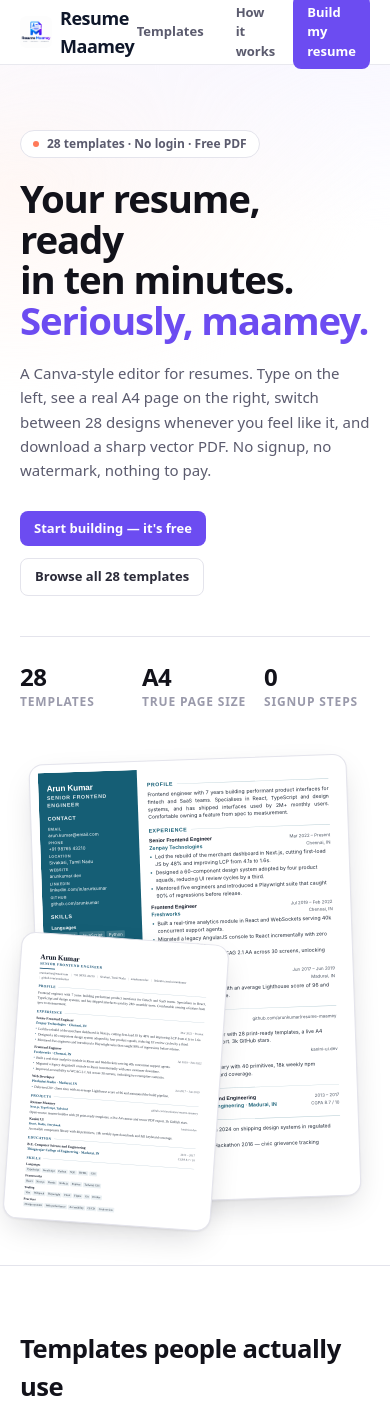
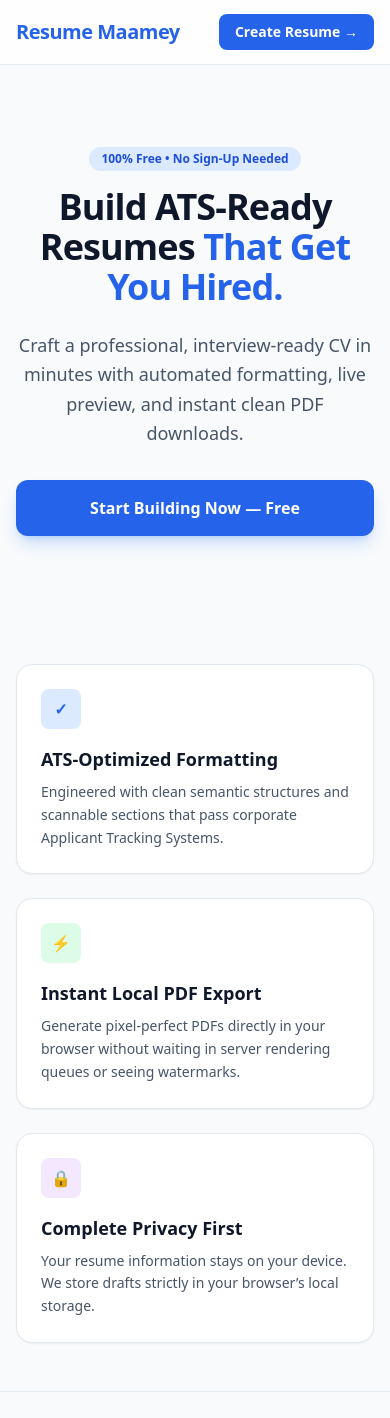
Before and after one commit to sundar-ms1/resume-maamey, a Next.js app: page / in a window 390 px wide. Shown: the top 1418 px of the page. Built offline with nearby package versions, Linux system fonts and the light colour scheme.

Commit message:
Implement full SEO layout with JSON-LD, keywords, FAQ, and footer links

```diff
--- a/app/layout.tsx
+++ b/app/layout.tsx
@@ -35,9 +35,38 @@ export default function RootLayout({
 }: {
   children: React.ReactNode;
 }) {
+  const jsonLd = {
+    '@context': 'https://schema.org',
+    '@type': 'WebApplication',
+    name: 'Resume Maamey',
+    url: 'https://resumemaamey.in',
+    applicationCategory: 'BusinessApplication',
+    operatingSystem: 'All',
+    browserRequirements: 'Requires JavaScript. Requires HTML5.',
+    offers: {
+      '@type': 'Offer',
+      price: '0',
+      priceCurrency: 'INR',
+    },
+    description:
+      'Free online ATS resume builder and CV maker with instant PDF download. No login or watermark required.',
+    featureList: [
+      'ATS-Friendly Resume Templates',
+      'Instant Client-Side PDF Generation',
+      'No Account or Sign-up Required',
+      'Privacy-focused Local Storage',
+    ],
+  };
+
   return (
     <html lang="en" className="scroll-smooth">
       <head>
+        {/* Structured Data (JSON-LD) for SEO Rich Snippets */}
+        <script
+          type="application/ld+json"
+          dangerouslySetInnerHTML={{ __html: JSON.stringify(jsonLd) }}
+        />
+
         {/* Google AdSense */}
         <script
           async
--- a/app/page.tsx
+++ b/app/page.tsx
@@ -1,262 +1,163 @@
-'use client';
+import type { Metadata } from 'next';
+import Link from 'next/link';
 
-import { NavLink } from '@/components/NavLink';
-import { useState } from 'react';
-import { SiteFooter, SiteHeader } from '@/components/SiteHeader';
-import { TemplateThumb } from '@/components/TemplateThumb';
-import { TEMPLATES } from '@/lib/templates';
-import { SAMPLE_RESUME } from '@/lib/sampleData';
+export const metadata: Metadata = {
+  title: 'Free ATS Resume Builder Online — Resume Maamey',
+  description:
+    'Create an ATS-friendly resume online in minutes. Free modern resume builder with instant PDF download for freshers and professionals. No registration needed.',
+  keywords: [
+    'resume builder',
+    'free resume maker',
+    'ATS resume templates',
+    'CV maker India',
+    'resume builder for freshers',
+    'download resume PDF free',
+  ],
+};
 
-const FEATURES = [
+const faqs = [
   {
-    title: 'Canva-style editor',
-    body: 'Edit on the left, watch the page update on the right. Drag sections up or down, hide what you do not need, rename any heading.',
-    icon: (
-      <>
-        <rect x="3" y="4" width="7" height="16" rx="1.5" />
-        <rect x="13" y="4" width="8" height="10" rx="1.5" />
-        <path d="M13 17.5h8" />
-      </>
-    ),
+    q: 'Is Resume Maamey completely free to use?',
+    a: 'Yes, Resume Maamey is 100% free. You can choose any template, input your details, and download your resume as a clean PDF without hidden paywalls, fees, or watermarks.',
   },
   {
-    title: 'True A4 canvas',
-    body: 'The preview is a real 210×297mm page with page-break guides, so what you see is exactly what prints.',
-    icon: (
-      <>
-        <rect x="5" y="3" width="14" height="18" rx="1.5" />
-        <path d="M8 8h8M8 12h8M8 16h5" />
-      </>
-    ),
+    q: 'What makes a resume ATS-friendly?',
+    a: 'An ATS-friendly resume features standard single-column or clean two-column structures, standard web fonts, and clear semantic headings so Applicant Tracking Systems can parse your skills and experience without layout errors.',
   },
   {
-    title: 'Vector PDF download',
-    body: 'Export goes through the browser print engine, so text stays selectable and sharp — not a blurry screenshot.',
-    icon: (
-      <>
-        <path d="M12 3v11" />
-        <path d="M8 10.5 12 14.5l4-4" />
-        <path d="M4 17.5v2a1.5 1.5 0 0 0 1.5 1.5h13A1.5 1.5 0 0 0 20 19.5v-2" />
-      </>
-    ),
+    q: 'Is my personal career data stored on your servers?',
+    a: 'No. All your personal data and resume drafts are saved locally in your own browser using local storage. We do not store your private resume files on any external databases.',
   },
   {
-    title: 'Switch template anytime',
-    body: 'Your content is separate from the design. Try all 28 templates with one click and keep every word you wrote.',
-    icon: (
-      <>
-        <path d="M4 7h11l-2.5-2.5M20 17H9l2.5 2.5" />
-        <path d="M20 7h-2M4 17h2" />
-      </>
-    ),
-  },
-  {
-    title: 'ATS-safe structure',
-    body: 'Clean semantic text, real headings, no text inside images. Parsers read it the same way a recruiter does.',
-    icon: (
-      <>
-        <circle cx="11" cy="11" r="6.5" />
-        <path d="M16 16l4 4" />
-      </>
-    ),
-  },
-  {
-    title: 'No login, ever',
-    body: 'No account, no email, no paywall at the download button. Your draft stays in your own browser.',
-    icon: (
-      <>
-        <rect x="4.5" y="10.5" width="15" height="10" rx="2" />
-        <path d="M8.5 10.5V8a3.5 3.5 0 0 1 7 0" />
-      </>
-    ),
+    q: 'Can freshers use Resume Maamey for entry-level jobs?',
+    a: 'Yes, our templates are optimized for both fresh graduates highlighting academic projects and coursework, as well as experienced professionals detailing specialized work history.',
   },
 ];
 
-const STEPS = [
-  { n: '01', t: 'Pick a template', d: 'Start from any of the 28 designs. Sample content is already filled in so you are never staring at an empty page.' },
-  { n: '02', t: 'Write your content', d: 'Replace the sample text section by section. Add experience, projects, skills, certifications and more.' },
-  { n: '03', t: 'Tune the design', d: 'Accent colour, fonts, text size, margins and section spacing — all live on the A4 canvas.' },
-  { n: '04', t: 'Download the PDF', d: 'Hit download, choose "Save as PDF", and you have a print-ready A4 resume in seconds.' },
-];
+export default function HomePage() {
+  return (
+    <div className="min-h-screen flex flex-col bg-slate-50 dark:bg-slate-950 text-slate-900 dark:text-slate-100">
+      {/* Navigation */}
+      <header className="border-b border-slate-200 dark:border-slate-800 bg-white/80 dark:bg-slate-900/80 backdrop-blur sticky top-0 z-50">
+        <div className="max-w-6xl mx-auto px-4 h-16 flex items-center justify-between">
+          <Link href="/" className="font-extrabold text-xl tracking-tight text-blue-600 dark:text-blue-400">
+            Resume Maamey
+          </Link>
+          <Link
+            href="/editor"
+            className="inline-flex items-center justify-center px-4 py-2 text-sm font-semibold rounded-lg bg-blue-600 text-white hover:bg-blue-700 transition"
+          >
+            Create Resume &rarr;
+          </Link>
+        </div>
+      </header>
 
-const FAQ = [
-  { q: 'Is Resume Maamey really free?', a: 'Yes. Every template and the PDF export are free. There is no account, no trial, no watermark and no paywall at the download step.' },
-  { q: 'How do I get the best PDF quality?', a: 'Click Download PDF, then pick "Save as PDF" as the destination, set margins to None and keep scale at 100%. The export is vector, so the text stays selectable and crisp at any zoom.' },
-  { q: 'Will my resume pass an ATS?', a: 'The single-column templates — Chennai, Velankanni, Dindigul, Kanchi and Tenkasi among them — use plain text order, real headings and no tables or images, which is what applicant tracking systems parse best.' },
-  { q: 'Does my data get uploaded anywhere?', a: 'No. The editor runs entirely in your browser and your draft is stored locally on your device. Nothing is sent to a server.' },
-  { q: 'Can I make a two-page resume?', a: 'Yes. Keep typing and the canvas grows, with a dashed guide showing where page two begins. The PDF will contain both pages.' },
-  { q: 'Does it work on my phone?', a: 'Yes. On small screens the editor stacks — edit content, then flip to the preview tab to check the page before you download.' },
-];
+      <main className="flex-1">
+        {/* Hero Section */}
+        <section className="py-20 px-4 text-center max-w-4xl mx-auto">
+          <span className="inline-flex items-center px-3 py-1 text-xs font-semibold text-blue-700 bg-blue-100 dark:bg-blue-900/40 dark:text-blue-300 rounded-full mb-4">
+            100% Free &bull; No Sign-Up Needed
+          </span>
+          <h1 className="text-4xl sm:text-6xl font-extrabold tracking-tight mb-6">
+            Build ATS-Ready Resumes <br className="hidden sm:inline" />
+            <span className="text-blue-600 dark:text-blue-400">That Get You Hired.</span>
+          </h1>
+          <p className="text-lg sm:text-xl text-slate-600 dark:text-slate-300 mb-8 max-w-2xl mx-auto leading-relaxed">
+            Craft a professional, interview-ready CV in minutes with automated formatting, live preview, and instant clean PDF downloads.
+          </p>
+          <div className="flex flex-col sm:flex-row gap-4 justify-center">
+            <Link
+              href="/editor"
+              className="px-8 py-4 text-base font-bold rounded-xl bg-blue-600 text-white hover:bg-blue-700 transition shadow-lg shadow-blue-500/25"
+            >
+              Start Building Now — Free
+            </Link>
+          </div>
+        </section>
 
-export default function HomePage() {
-  const featured = TEMPLATES.slice(0, 8);
-  const [open, setOpen] = useState<number | null>(0);
-
-  return (
-    <div className="min-h-screen">
-      <SiteHeader />
-
-      {/* hero */}
-      <section className="relative overflow-hidden border-b border-line bg-white">
-        <div
-          className="pointer-events-none absolute inset-0 opacity-[0.55]"
-          style={{
-            background:
-              'radial-gradient(60rem 30rem at 82% -10%, #ede9ff 0%, transparent 60%), radial-gradient(40rem 24rem at 5% 10%, #fff1ec 0%, transparent 55%)',
-          }}
-        />
-        <div className="relative mx-auto grid max-w-6xl gap-12 px-5 py-16 lg:grid-cols-[1.05fr_.95fr] lg:items-center lg:py-24">
-          <div>
-            <span className="inline-flex items-center gap-2 rounded-full border border-line bg-white px-3 py-1 text-[12px] font-semibold text-ink-500">
-              <span className="h-1.5 w-1.5 rounded-full bg-mango" />
-              28 templates · No login · Free PDF
-            </span>
-            <h1 className="mt-5 text-[2.4rem] font-extrabold leading-[1.06] tracking-[-0.03em] text-ink sm:text-[3.3rem]">
-              Your resume, ready
-              <br />
-              in ten minutes.
-              <span className="block text-brand">Seriously, maamey.</span>
-            </h1>
-            <p className="mt-5 max-w-xl text-[15px] leading-relaxed text-ink-500">
-              A Canva-style editor for resumes. Type on the left, see a real A4 page on the right, switch between 28
-              designs whenever you feel like it, and download a sharp vector PDF. No signup, no watermark, nothing to pay.
+        {/* Feature Highlights */}
+        <section className="py-12 max-w-6xl mx-auto px-4 grid grid-cols-1 md:grid-cols-3 gap-6">
+          <div className="p-6 rounded-2xl bg-white dark:bg-slate-900 border border-slate-200 dark:border-slate-800 shadow-sm">
+            <div className="w-10 h-10 rounded-lg bg-blue-100 dark:bg-blue-900/40 text-blue-600 dark:text-blue-400 flex items-center justify-center font-bold mb-4">
+              ✓
+            </div>
+            <h3 className="text-lg font-bold mb-2">ATS-Optimized Formatting</h3>
+            <p className="text-slate-600 dark:text-slate-400 text-sm leading-relaxed">
+              Engineered with clean semantic structures and scannable sections that pass corporate Applicant Tracking Systems.
             </p>
-            <div className="mt-7 flex flex-wrap gap-3">
-              <NavLink to="editor" className="btn btn-primary px-5 py-2.5 text-[14px]">
-                Start building — it&apos;s free
-              </NavLink>
-              <NavLink to="templates" className="btn btn-ghost px-5 py-2.5 text-[14px]">
-                Browse all 28 templates
-              </NavLink>
-            </div>
-            <dl className="mt-10 grid max-w-md grid-cols-3 gap-4 border-t border-line pt-6">
-              {[
-                ['28', 'Templates'],
-                ['A4', 'True page size'],
-                ['0', 'Signup steps'],
-              ].map(([v, l]) => (
-                <div key={l}>
-                  <dt className="text-2xl font-extrabold tracking-[-0.02em] text-ink">{v}</dt>
-                  <dd className="text-[12px] font-semibold uppercase tracking-[0.07em] text-ink-300">{l}</dd>
-                </div>
-              ))}
-            </dl>
           </div>
 
-          <div className="relative flex justify-center lg:justify-end">
-            <div className="rotate-[-2deg] rounded-xl2 border border-line bg-white p-2 shadow-page">
-              <TemplateThumb template={TEMPLATES[3]} data={SAMPLE_RESUME} width={300} />
+          <div className="p-6 rounded-2xl bg-white dark:bg-slate-900 border border-slate-200 dark:border-slate-800 shadow-sm">
+            <div className="w-10 h-10 rounded-lg bg-green-100 dark:bg-green-900/40 text-green-600 dark:text-green-400 flex items-center justify-center font-bold mb-4">
+              ⚡
             </div>
-            <div className="absolute -bottom-6 -left-2 rotate-[4deg] rounded-xl2 border border-line bg-white p-2 shadow-page sm:left-6 lg:left-0">
-              <TemplateThumb template={TEMPLATES[11]} data={SAMPLE_RESUME} width={190} />
-            </div>
-          </div>
-        </div>
-      </section>
-
-      {/* templates */}
-      <section className="mx-auto max-w-6xl px-5 py-16">
-        <div className="flex flex-wrap items-end justify-between gap-4">
-          <div>
-            <h2 className="text-[1.6rem] font-extrabold tracking-[-0.02em] text-ink">Templates people actually use</h2>
-            <p className="mt-2 max-w-xl text-[14px] text-ink-500">
-              Every design is built from the same content model, so switching never breaks your text.
+            <h3 className="text-lg font-bold mb-2">Instant Local PDF Export</h3>
+            <p className="text-slate-600 dark:text-slate-400 text-sm leading-relaxed">
+              Generate pixel-perfect PDFs directly in your browser without waiting in server rendering queues or seeing watermarks.
             </p>
           </div>
-          <NavLink to="templates" className="btn btn-ghost">
-            See all 28
-          </NavLink>
-        </div>
-        <div className="mt-8 grid grid-cols-2 gap-5 sm:grid-cols-3 lg:grid-cols-4">
-          {featured.map((t) => (
-            <NavLink
-              key={t.id}
-              to="editor"
-              query={`t=${t.id}`}
-              className="card group overflow-hidden transition hover:-translate-y-0.5 hover:shadow-panel"
-            >
-              <div className="overflow-hidden border-b border-line bg-canvas">
-                <div className="mx-auto w-fit">
-                  <TemplateThumb template={t} data={SAMPLE_RESUME} width={240} />
-                </div>
-              </div>
-              <div className="flex items-center justify-between px-3 py-2.5">
-                <span className="text-[13px] font-bold text-ink">{t.name}</span>
-                <span className="text-[11px] font-semibold uppercase tracking-[0.06em] text-ink-300 group-hover:text-brand">
-                  {t.category}
-                </span>
-              </div>
-            </NavLink>
-          ))}
-        </div>
-      </section>
 
-      {/* features */}
-      <section className="border-y border-line bg-white">
-        <div className="mx-auto max-w-6xl px-5 py-16">
-          <h2 className="text-[1.6rem] font-extrabold tracking-[-0.02em] text-ink">Built like a design tool, not a form</h2>
-          <div className="mt-8 grid gap-6 sm:grid-cols-2 lg:grid-cols-3">
-            {FEATURES.map((f) => (
-              <div key={f.title} className="card p-5">
-                <span className="inline-flex h-10 w-10 items-center justify-center rounded-lg bg-brand-light text-brand-dark">
-                  <svg width="21" height="21" viewBox="0 0 24 24" fill="none" stroke="currentColor" strokeWidth="1.7" strokeLinecap="round">
-                    {f.icon}
-                  </svg>
-                </span>
-                <h3 className="mt-3.5 text-[15px] font-bold text-ink">{f.title}</h3>
-                <p className="mt-1.5 text-[13.5px] leading-relaxed text-ink-500">{f.body}</p>
+          <div className="p-6 rounded-2xl bg-white dark:bg-slate-900 border border-slate-200 dark:border-slate-800 shadow-sm">
+            <div className="w-10 h-10 rounded-lg bg-purple-100 dark:bg-purple-900/40 text-purple-600 dark:text-purple-400 flex items-center justify-center font-bold mb-4">
+              🔒
+            </div>
+            <h3 className="text-lg font-bold mb-2">Complete Privacy First</h3>
+            <p className="text-slate-600 dark:text-slate-400 text-sm leading-relaxed">
+              Your resume information stays on your device. We store drafts strictly in your browser’s local storage.
+            </p>
+          </div>
+        </section>
+
+        {/* Indexable SEO Content Block */}
+        <section className="py-16 max-w-4xl mx-auto px-4 border-t border-slate-200 dark:border-slate-800 text-slate-700 dark:text-slate-300 leading-relaxed space-y-4">
+          <h2 className="text-2xl font-bold text-slate-900 dark:text-white">
+            Why Use Resume Maamey for Your Job Search?
+          </h2>
+          <p>
+            Securing an interview begins with getting past corporate Applicant Tracking Systems (ATS). Many modern resume builders insert non-standard fonts, complex graphic tables, or hidden paywalls that block candidates from downloading their CVs.
+          </p>
+          <p>
+            Resume Maamey provides job seekers, college graduates, and working professionals with a fast, zero-friction resume creation platform. With our live editor, you can update your professional summary, add key technical competencies, arrange education milestones, and instantly export an ATS-compliant PDF document.
+          </p>
+        </section>
+
+        {/* FAQ Section */}
+        <section className="py-16 max-w-4xl mx-auto px-4 border-t border-slate-200 dark:border-slate-800">
+          <h2 className="text-2xl sm:text-3xl font-bold text-center mb-10 text-slate-900 dark:text-white">
+            Frequently Asked Questions
+          </h2>
+          <div className="space-y-4">
+            {faqs.map((faq, idx) => (
+              <div
+                key={idx}
+                className="p-5 rounded-xl border border-slate-200 dark:border-slate-800 bg-white dark:bg-slate-900 shadow-sm"
+              >
+                <h3 className="text-lg font-semibold text-slate-900 dark:text-white mb-2">
+                  {faq.q}
+                </h3>
+                <p className="text-slate-600 dark:text-slate-300 leading-relaxed text-sm sm:text-base">
+                  {faq.a}
+                </p>
               </div>
             ))}
           </div>
-        </div>
-      </section>
+        </section>
+      </main>
 
-      {/* how */}
-      <section id="how" className="mx-auto max-w-6xl scroll-mt-20 px-5 py-16">
-        <h2 className="text-[1.6rem] font-extrabold tracking-[-0.02em] text-ink">Four steps, no detours</h2>
-        <ol className="mt-8 grid gap-6 sm:grid-cols-2 lg:grid-cols-4">
-          {STEPS.map((s) => (
-            <li key={s.n} className="border-t-2 border-ink pt-4">
-              <span className="font-mono text-[12px] font-bold tracking-[0.1em] text-brand">{s.n}</span>
-              <h3 className="mt-1 text-[15px] font-bold text-ink">{s.t}</h3>
-              <p className="mt-1.5 text-[13.5px] leading-relaxed text-ink-500">{s.d}</p>
-            </li>
-          ))}
-        </ol>
-      </section>
-
-      {/* faq */}
-      <section id="faq" className="border-t border-line bg-white">
-        <div className="mx-auto max-w-3xl scroll-mt-20 px-5 py-16">
-          <h2 className="text-[1.6rem] font-extrabold tracking-[-0.02em] text-ink">Questions, answered</h2>
-          <div className="mt-6 divide-y divide-line border-y border-line">
-            {FAQ.map((f, i) => (
-              <div key={f.q}>
-                <button
-                  onClick={() => setOpen(open === i ? null : i)}
-                  className="flex w-full items-center justify-between gap-4 py-4 text-left"
-                  aria-expanded={open === i}
-                >
-                  <span className="text-[14.5px] font-bold text-ink">{f.q}</span>
-                  <span className="text-ink-300">{open === i ? '−' : '+'}</span>
-                </button>
-                {open === i && <p className="-mt-1 pb-4 pr-8 text-[13.5px] leading-relaxed text-ink-500">{f.a}</p>}
-              </div>
-            ))}
-          </div>
-          <div className="mt-12 rounded-xl2 bg-ink px-6 py-8 text-center">
-            <h3 className="text-[1.4rem] font-extrabold tracking-[-0.02em] text-white">Ready when you are</h3>
-            <p className="mx-auto mt-2 max-w-md text-[14px] leading-relaxed text-white/70">
-              Open the editor, keep the sample content as a guide, and replace it line by line.
-            </p>
-            <NavLink to="editor" className="btn mt-5 bg-white px-5 py-2.5 text-[14px] text-ink hover:bg-white/90">
-              Open the editor
-            </NavLink>
+      {/* Footer */}
+      <footer className="border-t border-slate-200 dark:border-slate-800 bg-white dark:bg-slate-900 py-8">
+        <div className="max-w-6xl mx-auto px-4 flex flex-col sm:flex-row items-center justify-between gap-4 text-sm text-slate-500">
+          <p>&copy; 2026 Resume Maamey. All rights reserved.</p>
+          <div className="flex space-x-6">
+            <Link href="/privacy" className="hover:text-blue-600 dark:hover:text-blue-400 transition">
+              Privacy Policy
+            </Link>
+            <Link href="/terms" className="hover:text-blue-600 dark:hover:text-blue-400 transition">
+              Terms of Service
+            </Link>
           </div>
         </div>
-      </section>
-
-      <SiteFooter />
+      </footer>
     </div>
   );
 }
```
